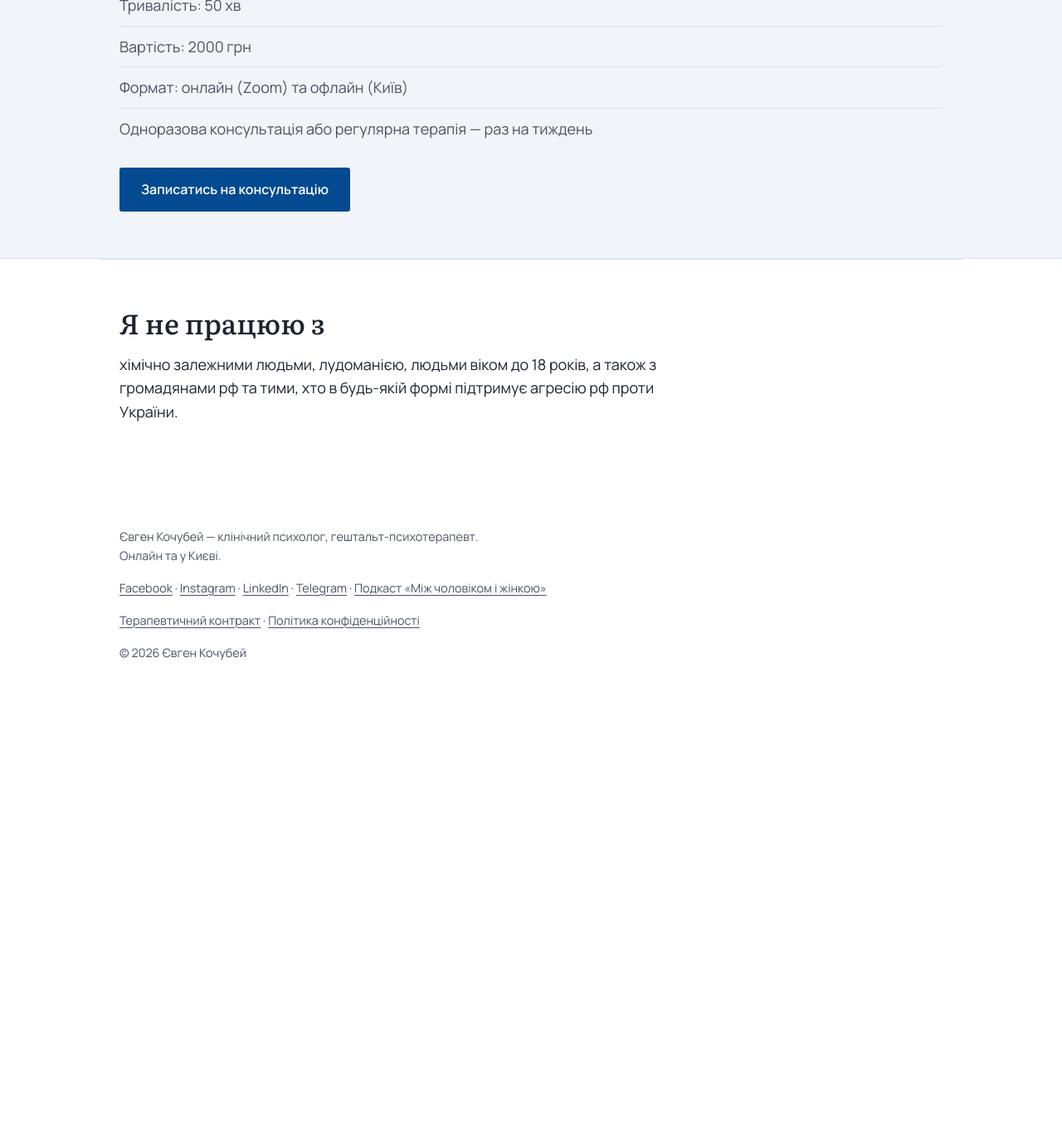
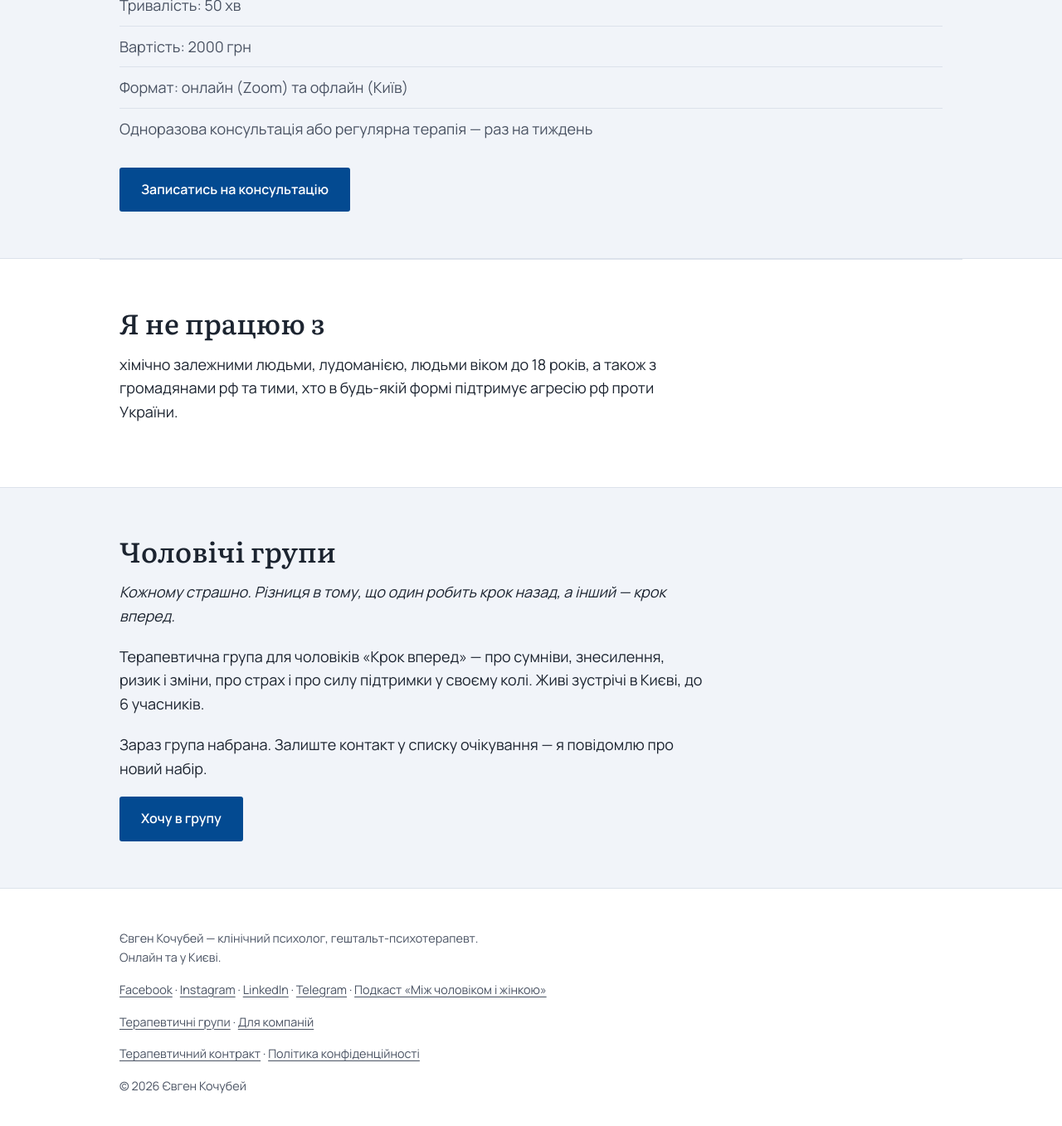
Before and after one commit to cobchik/yevhenkochubei-site, a Jekyll site: the page built from choloviky.md, in a window 1280 px wide and 1400 px high, scrolled down 2047 px. Shown: the top 1357 px of the window at 83% size. Built offline with Jekyll 4.4.1, drawn with Linux system fonts in a browser that asks for light colours; before the commit the page ends 2924 px from its top, so only the background shows below that; some of the changed text lies outside the part shown.

Commit message:
Menu: 6 items ("З чим працюю"), groups as sections on two pages; groups page without placeholder
Co-Authored-By: Claude Opus 5.5 <noreply@anthropic.com>

```diff
--- a/_includes/footer.html
+++ b/_includes/footer.html
@@ -11,6 +11,10 @@
     <a href="https://bamanawom.com.ua/">Подкаст «Між чоловіком і жінкою»</a>
   </p>
   <p>
+    <a href="{{ '/hrupy/' | relative_url }}">Терапевтичні групи</a> ·
+    <a href="{{ '/dlya-kompaniy/' | relative_url }}">Для компаній</a>
+  </p>
+  <p>
     <a href="{{ '/terapevtychnyi-kontrakt/' | relative_url }}">Терапевтичний контракт</a> ·
     <a href="{{ '/polityka-konfidentsiinosti/' | relative_url }}">Політика конфіденційності</a>
   </p>
--- a/_includes/header.html
+++ b/_includes/header.html
@@ -9,10 +9,9 @@
   </button>
   <nav id="site-nav">
     <a href="{{ '/choloviky/' | relative_url }}">Для чоловіків</a>
-    <a href="{{ '/zagalni-stany/' | relative_url }}">Тривога і стосунки</a>
+    <a href="{{ '/zagalni-stany/' | relative_url }}">З чим працюю</a>
     <a href="{{ '/samodopomoga/' | relative_url }}">Самодопомога</a>
     <a href="{{ '/blog/' | relative_url }}">Блог</a>
-    <a href="{{ '/hrupy/' | relative_url }}">Групи</a>
     <a href="{{ '/pro-mene/' | relative_url }}">Про мене</a>
     <a href="{{ '/kontakty/' | relative_url }}">Контакти</a>
   </nav>
--- a/choloviky.md
+++ b/choloviky.md
@@ -77,3 +77,22 @@ permalink: /choloviky/
     проти України.
   </p>
 </section>
+
+<section class="section-alt">
+  <div class="wrap">
+    <h2>Чоловічі групи</h2>
+    <p>
+      <em>Кожному страшно. Різниця в тому, що один робить крок назад, а інший — крок вперед.</em>
+    </p>
+    <p>
+      Терапевтична група для чоловіків «Крок вперед» — про сумніви,
+      знесилення, ризик і зміни, про страх і про силу підтримки у своєму
+      колі. Живі зустрічі в Києві, до 6 учасників.
+    </p>
+    <p>
+      Зараз група набрана. Залиште контакт у списку очікування — я повідомлю
+      про новий набір.
+    </p>
+    <a class="btn" href="{{ '/hrupy/' | relative_url }}">Хочу в групу</a>
+  </div>
+</section>
```
Also changed, not shown: hrupy.md (+6 -6 lines), index.md (+1 -1 lines), zagalni-stany.md (+18 -2 lines).
